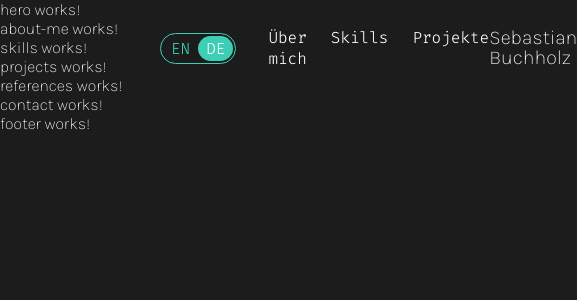
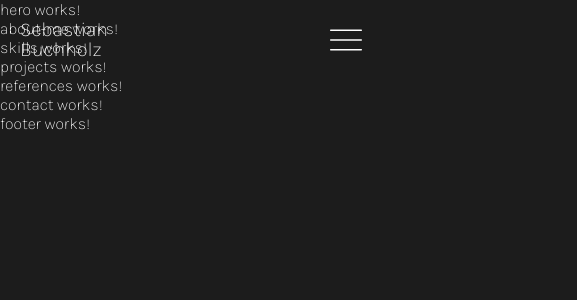
Before and after one commit to SebaBuch/Portfolio, an Angular app: page / in a window 390 px wide. Shown: the top 300 px of the page, 577 px wide, since content can reach past the window. Built offline with nearby package versions, Linux system fonts and the light colour scheme.

Commit message:
Add responsive header with mobile menu

```diff
--- a/src/app/shared/components/header/header.scss
+++ b/src/app/shared/components/header/header.scss
@@ -92,6 +92,45 @@ nav a:hover::after {
     border: none;
 }
 
-.mobile-menu{
+.mobile-menu {
     display: none;
 }
+
+@media (max-width: 1200px) {
+    .header-content {
+        padding: 0 80px;
+    }
+}
+
+@media(max-width: 768px) {
+    .header-content {
+        height: 80px;
+        padding: 0 20px;
+    }
+
+    .header-left {
+        display: none;
+    }
+
+    .burger {
+        display: block;
+    }
+
+    .mobile-menu {
+        position: absolute;
+        top: 72px;
+        right: 20px;
+        display: flex;
+        flex-direction: column;
+        align-items: flex-start;
+        gap: 20px;
+        padding: 24px 40px;
+        border-radius: 20px;
+        background: linear-gradient(135deg, #08463b 0%, #1c1c1c 100%);
+    }
+
+    .mobile-menu nav {
+        flex-direction: column;
+        gap: 16px;
+    }
+}
```
